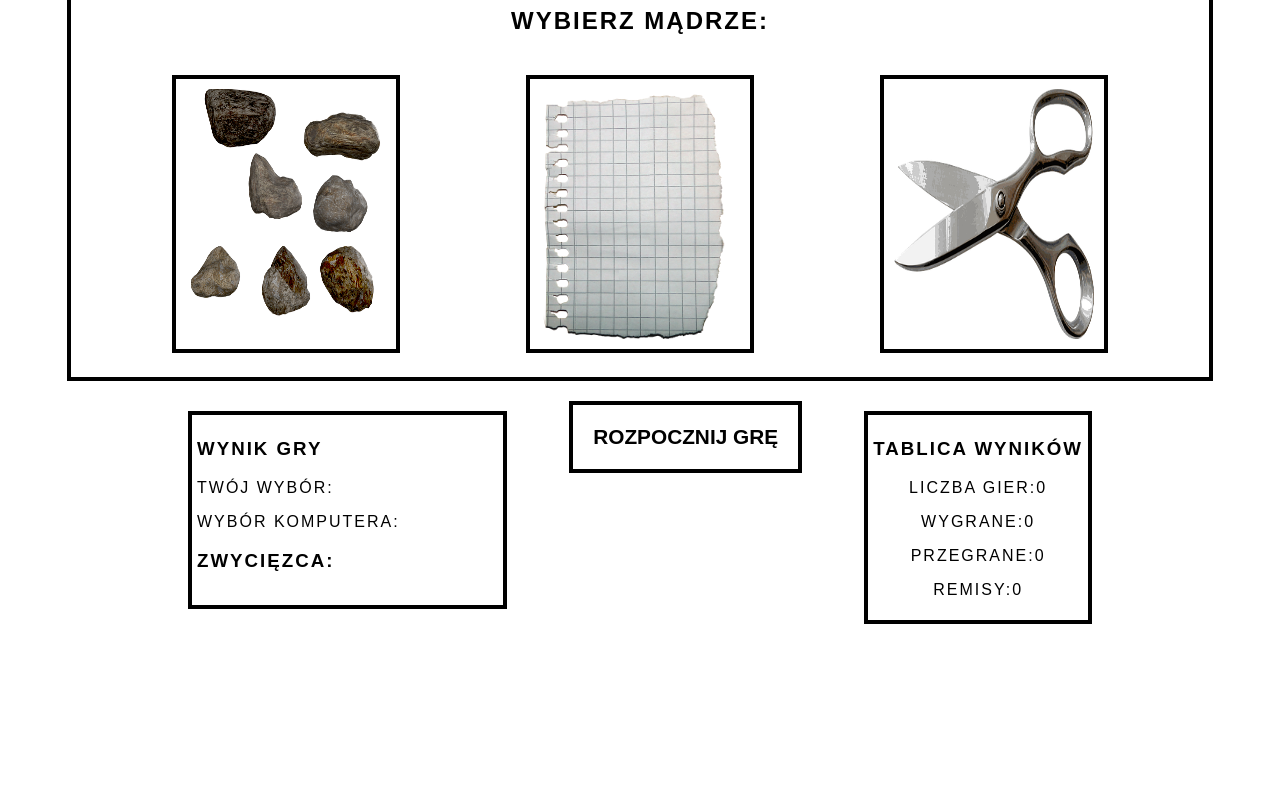
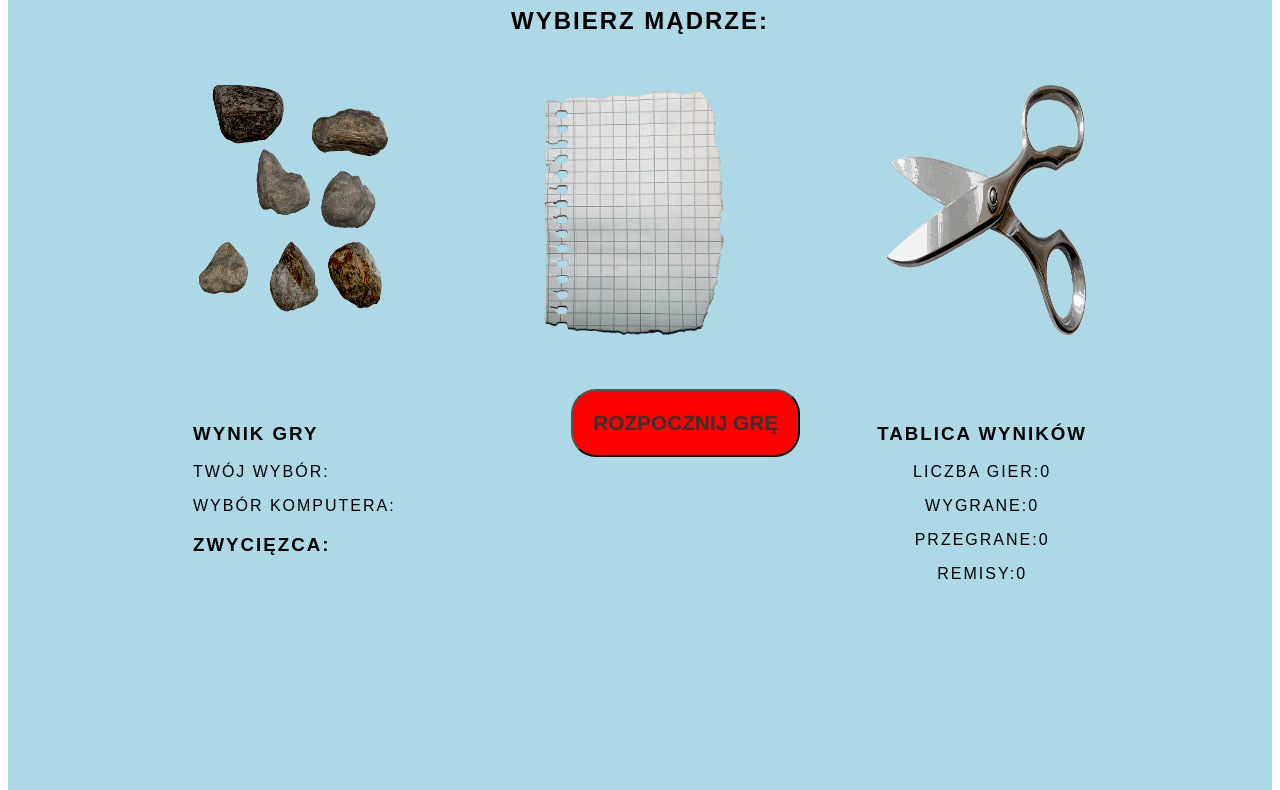
Before and after one commit to Rycerzyk87/JavaScript-Tasks, a plain HTML site: page RockPaperScissors/index.html in a window 1280 px wide. Shown: the part 97-887 px from the top of the page. Before the commit the page ends 800 px from the top, so only its background shows below. Drawn offline with Linux system fonts and the light colour scheme.

Commit message:
.wrapper styles

```diff
--- a/RockPaperScissors/game.css
+++ b/RockPaperScissors/game.css
@@ -1,8 +1,11 @@
 .wrapper{
+    height: 120vh;
     text-align: center;
+    padding-top: 2vh;
     font-family: Arial, Helvetica, sans-serif;
     text-transform: uppercase;
     letter-spacing: 2px;
+    background-color: lightblue;
 
 }
 img{
@@ -10,17 +13,19 @@ img{
     height: 250px;
     margin: 20px 60px;
     padding: 10px;
-    border: 4px solid black;
+    /* border: 4px solid black; */
 }
 button{
     margin: 20px;
     padding: 20px;
     text-transform: uppercase;
-    color: black;
+    color: #333;
     font-weight: 800;
     font-size: 130%;
-    background-color: white;
-    border: 4px solid black;
+    border-radius: 25px;
+    background-color: red;
+
+    /* border: 4px solid black; */
 
 }
 .panel-left{
@@ -31,17 +36,17 @@ button{
     margin-left: 180px;
     margin-top: 30px;
     padding: 5px;
-    border: 4px solid black;
+    /* border: 4px solid black; */
 }
 .panel-right{
     float: right;
     margin-right: 180px;
     margin-top: 30px;
     padding: 5px;
-    border: 4px solid black;
+    /* border: 4px solid black; */
 }
 .select {
     width: 90%;
     margin: 0 auto;
-    border: 4px solid black;
+    /* border: 4px solid black; */
 }
```
